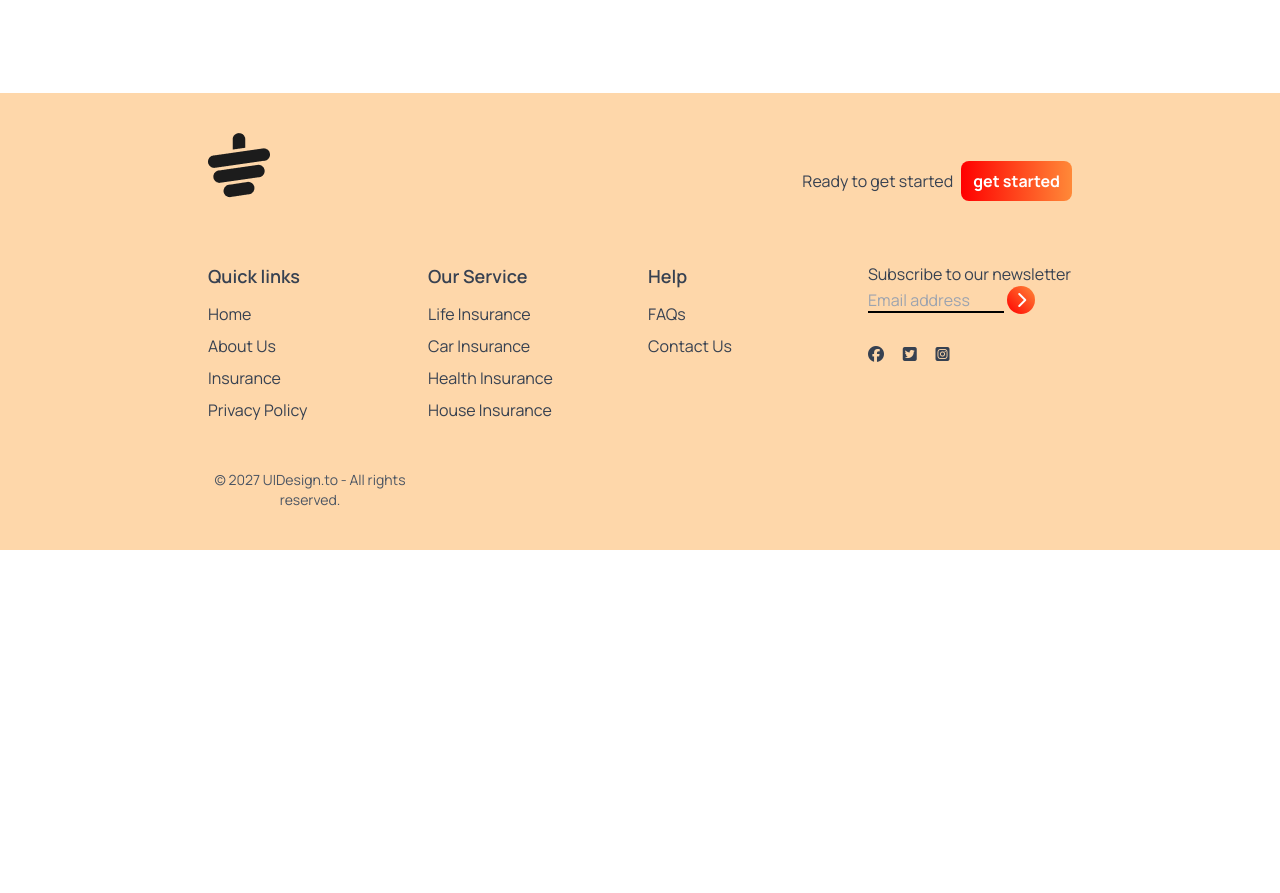
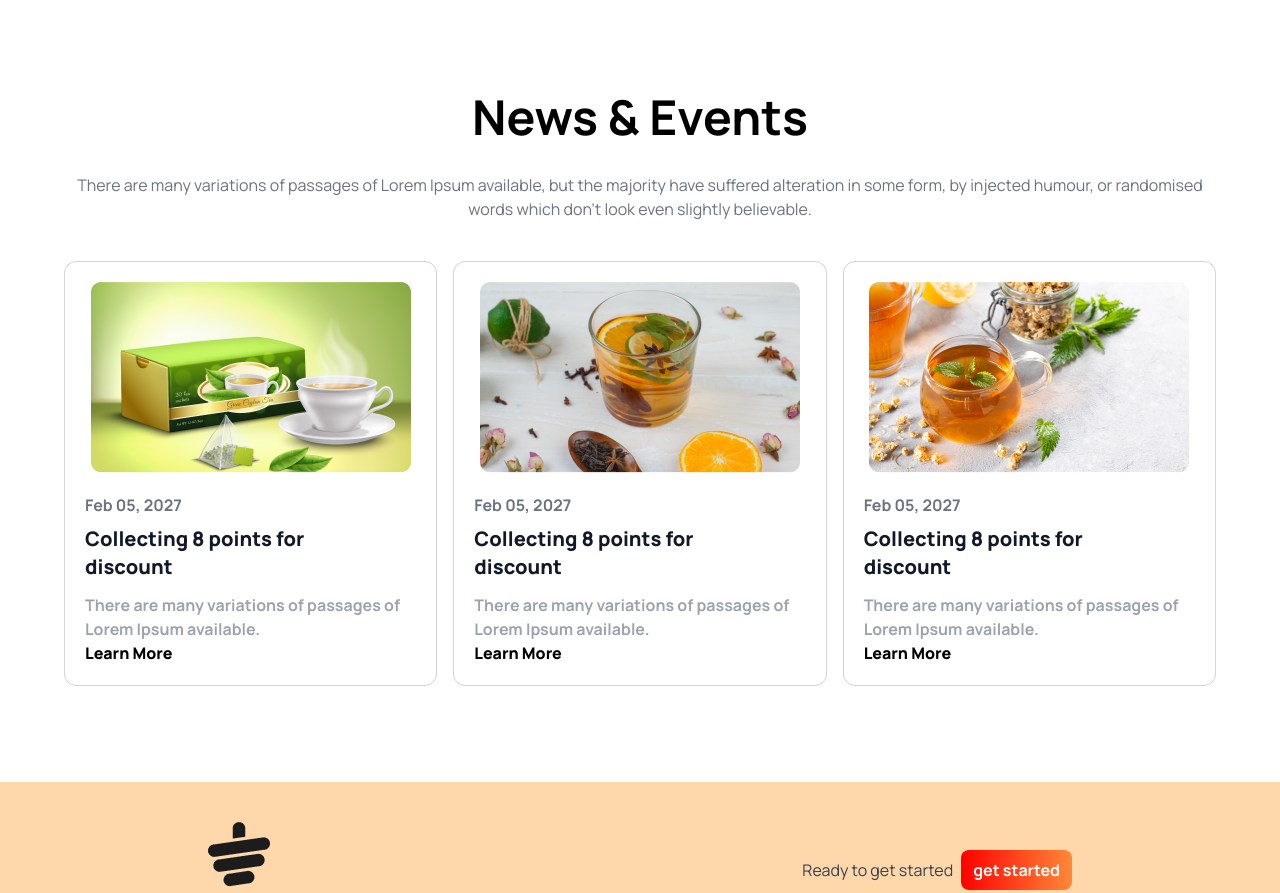
Before and after one commit to tsakib2000/Tea-house-landing-page, a plain HTML site: page index.html in a window 1280 px wide. Shown: the part 2448-3341 px from the top of the page. Before the commit the page ends 2998 px from the top, so only its background shows below. Drawn offline with nearby package versions, Linux system fonts and the light colour scheme.

Commit message:
completed news section

```diff
--- a/index.html
+++ b/index.html
@@ -227,7 +227,69 @@
                     </div>
                  </section>
                  <!-- news section  -->
-                 <section></section>
+                 <section class="mb-24" >
+                  <!-- news head  -->
+                    <div class="text-center">
+                      <h1 class="text-5xl font-bold">News & Events</h1>
+                      <p class="text-gray-500 mt-8">There are many variations of passages of Lorem Ipsum available, but the majority have suffered alteration in some form, by injected humour, or randomised words which don't look even slightly believable.  </p>
+                    </div>
+                    <!-- News card container  -->
+                     <div class="mt-10 grid gap-4 grid-cols-1 md:grid-cols-2 lg:grid-cols-3 relative">
+                       <!-- card-1  -->
+                        <div class=" border border-1 border-[#D2D2D2] rounded-xl">
+                           <img class="mx-auto rounded-xl pt-5 px-5" src="./images/news-1.png" alt="">
+                           <!-- text section  -->
+                            <div class="p-5">
+                              <h3 class="text-gray-500 font-bold mb-2">
+                                Feb 05, 2027
+                              </h3>
+                              <h2 class="text-xl text-gray-900 font-extrabold mb-3">
+                                Collecting 8 points for <br> discount
+                              </h2>
+                              <p class="text-gray-400 font-bold">
+                                There are many variations of passages of Lorem Ipsum available.
+                              </p>
+                              <a class="text-base font-extrabold" href="#">Learn More</a>
+                            </div>
+                        </div>
+                       <!-- card-2 -->
+                        <div class=" border border-1 border-[#D2D2D2] rounded-xl">
+                           <img class="mx-auto rounded-xl pt-5 px-5" src="./images/news-2.png" alt="">
+                           <!-- text section  -->
+                            <div class="p-5">
+                              <h3 class="text-gray-500 font-bold mb-2">
+                                Feb 05, 2027
+                              </h3>
+                              <h2 class="text-xl text-gray-900 font-extrabold mb-3">
+                                Collecting 8 points for <br> discount
+                              </h2>
+                              <p class="text-gray-400 font-bold">
+                                There are many variations of passages of Lorem Ipsum available.
+                              </p>
+                              <a class="text-base font-extrabold" href="#">Learn More</a>
+                            </div>
+                        </div>
+                       <!-- card-3 -->
+                        <div class=" border border-1 border-[#D2D2D2] rounded-xl md:relative md:left-[50%] lg:-left-[0%]">
+                          <img class="mx-auto rounded-xl pt-5 px-5" src="./images/news-3.png" alt="">
+                          <!-- text section  -->
+                           <div class="p-5">
+                             <h3 class="text-gray-500 font-bold mb-2">
+                               Feb 05, 2027
+                             </h3>
+                             <h2 class="text-xl text-gray-900 font-extrabold mb-3">
+                               Collecting 8 points for <br> discount
+                             </h2>
+                             <p class="text-gray-400 font-bold">
+                               There are many variations of passages of Lorem Ipsum available.
+                             </p>
+                             <a class="text-base font-extrabold" href="#">Learn More</a>
+                           </div>
+                       </div>
+
+                     </div>
+
+                 </section>
 
      </main>
      <!-- footer section   -->
```
